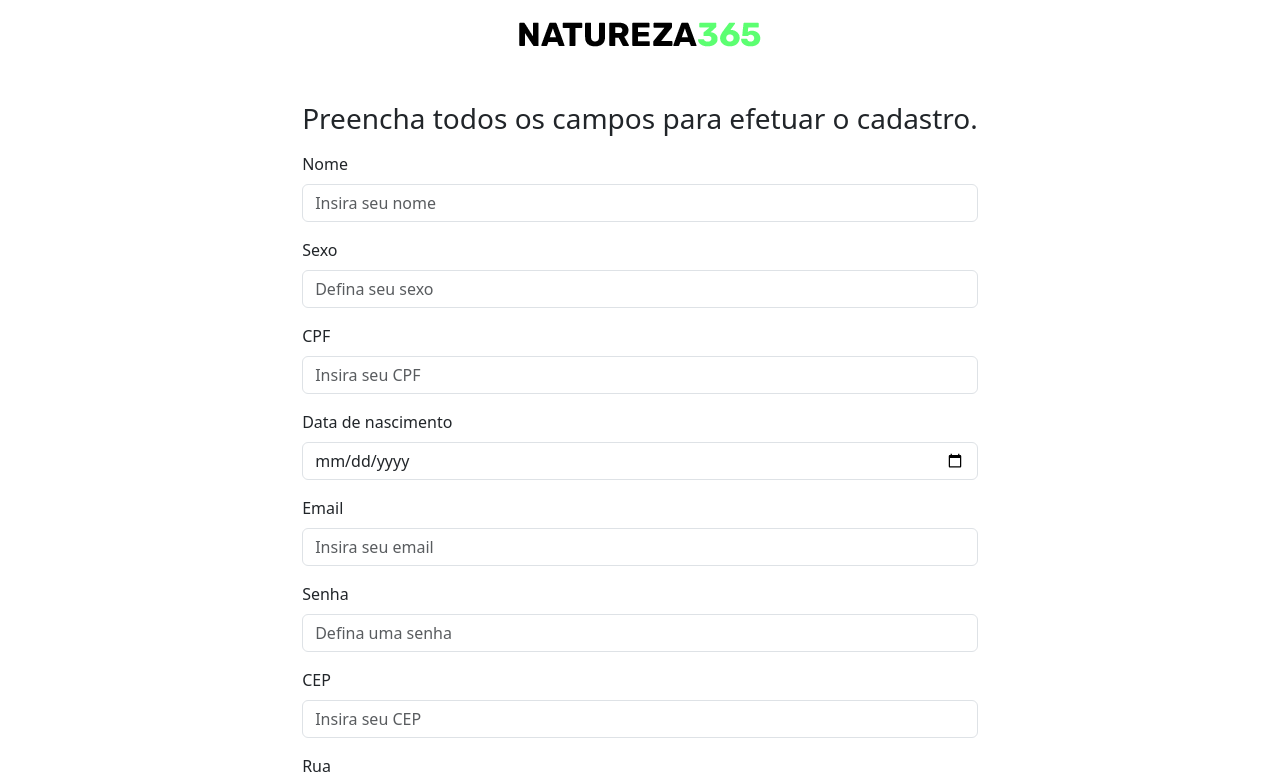
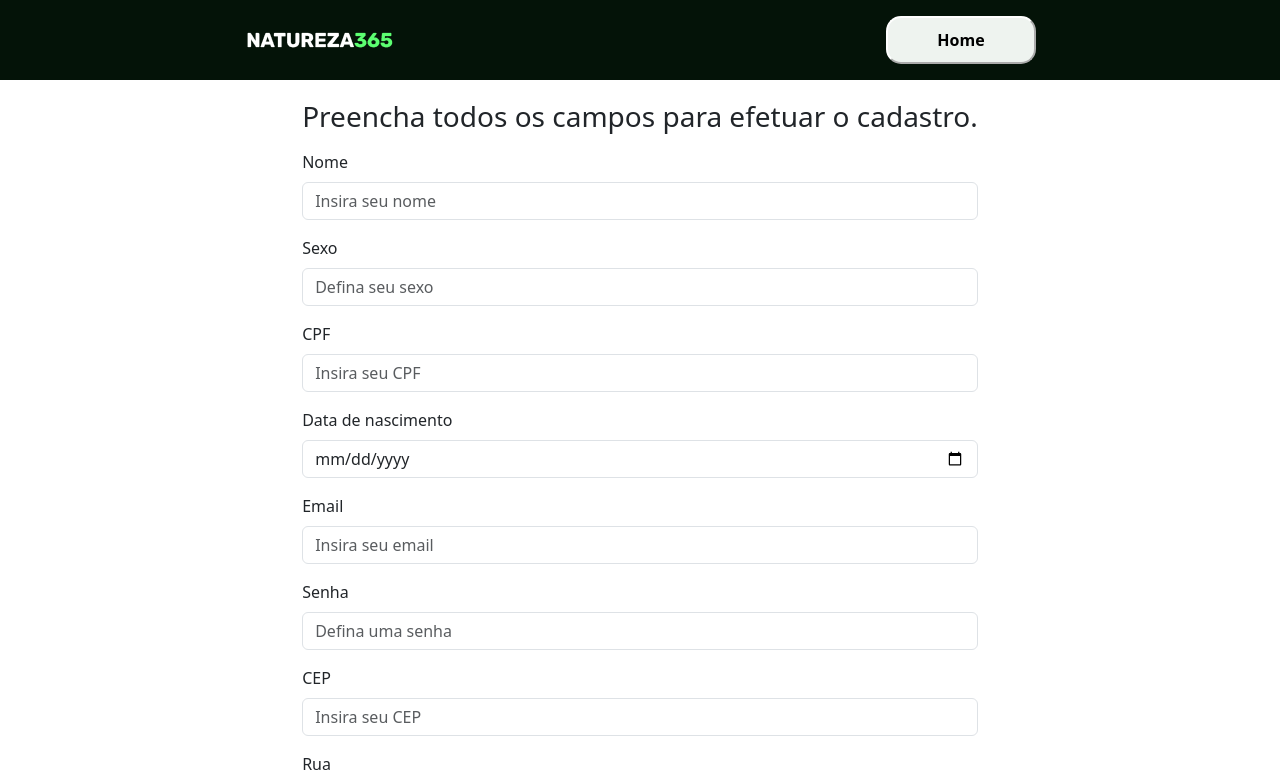
Before and after one commit to RodRibDev/BACKUPPROJETOFINAL, a React (Vite) app: page /cadastro in a window 1280 px wide. Shown: the top 784 px of the page. Built offline with nearby package versions, Linux system fonts and the light colour scheme.

Commit message:
Adicionando header na tela de cadastro

```diff
--- /dev/null
+++ b/src/components/Header/Header.jsx
@@ -0,0 +1,19 @@
+import {Link} from 'react-router-dom'
+import './header.css'
+
+function Header(){
+    return(
+        <>
+         <header className="header">
+                <div className="d-header" >
+                <img className="img-header" src="./src/assets/logoNaturezaBco.png" alt="logo" />
+                                <Link className='btn-link' to='/home'>
+                        <button className='btn-header'>Home</button>
+                    </Link>
+                </div>
+          </header >
+        </>
+    )
+}
+
+export default Header;
--- /dev/null
+++ b/src/components/Header/header.css
@@ -0,0 +1,33 @@
+.header {
+    display: flex;
+    background-color: rgb(249, 246, 246);
+    width: 100%;
+    height: 80px;
+    position: fixed;
+    top: 0;
+    left: 0;
+    z-index: 1000;
+}
+
+.d-header {
+    width: 100%;
+    display: flex;
+    justify-content: space-around;
+    align-items: center;
+    background-color: rgb(4, 19, 8);
+    border-radius: 0;
+}
+
+.btn-header {
+    border-radius: 15px;
+    border-color: white;
+    background-color: #eef3ef;
+    font-weight: 700;
+    height: 48px;
+    width: 150px;
+}
+
+.btn-link {
+    color: inherit;
+    text-decoration: none;
+}
--- a/src/pages/cadastro/cadastro.css
+++ b/src/pages/cadastro/cadastro.css
@@ -1,19 +1,50 @@
+.header {
+  display: flex;
+  background-color: rgb(249, 246, 246);
+  width: 100%;
+  height: 80px;
+  position: fixed;
+  top: 0;
+  left: 0;
+  z-index: 1000; /* Mantém o header acima de outros elementos */
+}
+
+.d-header {
+  width: 100%;
+  display: flex;
+  justify-content: space-around;
+  align-items: center;
+  background-color: rgb(4, 19, 8);
+  border-radius: 0;
+}
+
+.btn-header {
+  border-radius: 15px;
+  border-color: white;
+  background-color: #eef3ef;
+  font-weight: 700;
+  height: 48px;
+  width: 150px;
+}
+
+.btn-link {
+  color: inherit;
+  text-decoration: none;
+}
+
 .container-cadastro {
-  height: 100vh;
+  height: calc(100vh - 80px);
   width: 100%;
   display: flex;
   align-items: center;
   justify-content: center;
   flex-direction: row;
   flex-wrap: wrap;
+  margin-top: 60px;
 }
+
 .formSignin {
   max-width: 720px;
   padding: 1rem;
+  padding-top: 40px;
 }
-
-.logoCadastro {
-  display: flex;
-  justify-content: center;
-  margin-bottom: 50px;
-}
--- a/src/pages/cadastro/cadastro.jsx
+++ b/src/pages/cadastro/cadastro.jsx
@@ -4,6 +4,7 @@ import logoPreta from "../../assets/logoNaturezaPto.png";
 import { useForm } from 'react-hook-form';
 import { useState, useEffect } from 'react';
 import axios from 'axios';
+import Header from '../../components/Header/Header';
 
 export function CadastroPage() {
     const { register, handleSubmit, formState, setValue, watch } = useForm();
@@ -74,11 +75,9 @@ export function CadastroPage() {
 
     return (
         <div className='container-cadastro'>
+            <Header />
             <div className='formSignin'>
                 <form onSubmit={handleSubmit(onSubmit)}>
-                    <div className='logoCadastro'>
-                        <img src={logoPreta} alt="Logomarca da aplicação" />
-                    </div>
 
                     <h1 className="h3 mb-3 fw-normal">Preencha todos os campos para efetuar o cadastro.</h1>
 
```
